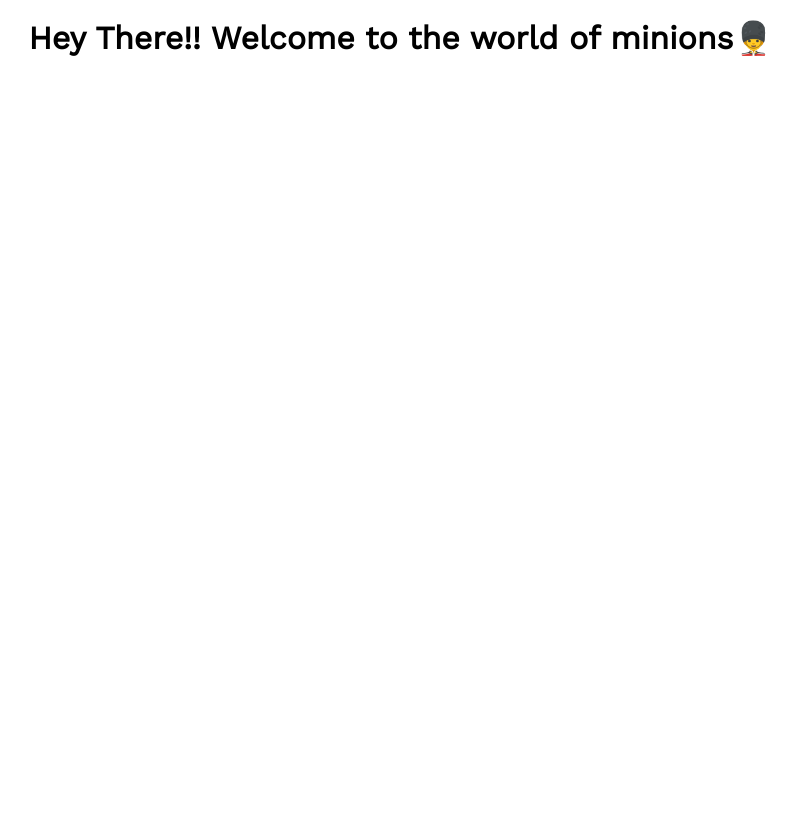
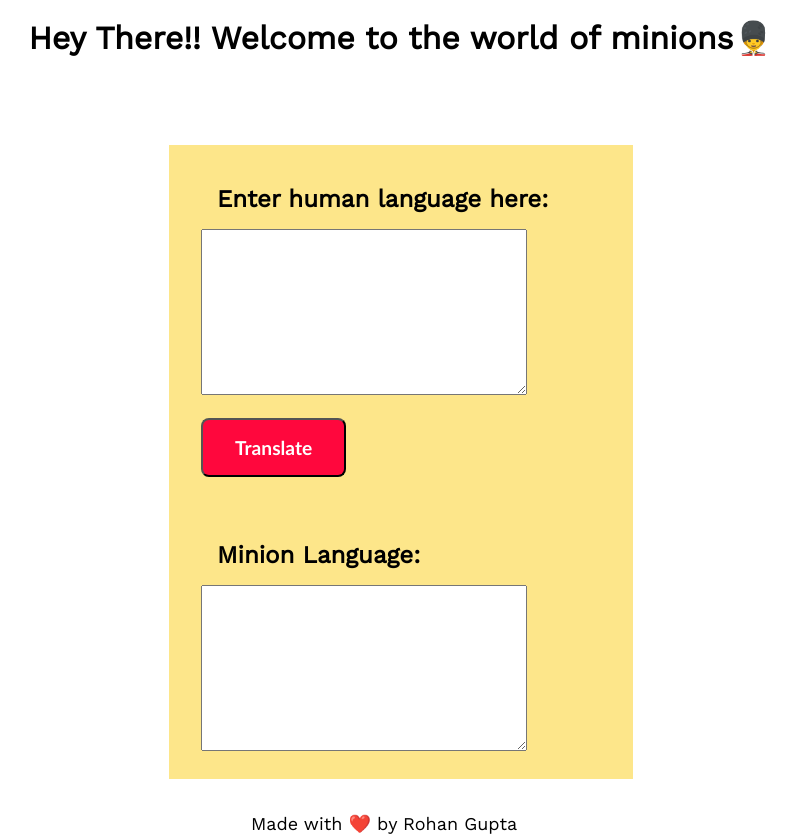
Before and after one commit to rohan9896/translation-app-neogcamp, a plain HTML site: page index.html in a window 1280 px wide. Shown: the part 453-1288 px from the top of the page, without its empty margins (239-1035 px from the left). Before the commit the page ends 800 px from the top, so only its background shows below. Drawn offline with nearby package versions, Linux system fonts and the light colour scheme.

Commit message:
style: html and css part completed

```diff
--- a/css/style.css
+++ b/css/style.css
@@ -16,8 +16,7 @@
 .container {
     margin: 0.5rem 0.5rem;
     padding: 2rem 0rem;
-    border-radius: 5%;
-    background-color: white;
+    background-color: #FDE68A;
 }
 
 .container-center {
@@ -35,7 +34,9 @@
     padding: 1rem 1rem;
 }
 
-.text-area {
-    margin: auto;
-    box-sizing: border-box;
+
+.container .box > textarea {
+    width: 40vh;
+    height: 20vh;
+    font-size: x-large;
 }
--- a/css/stylelib.css
+++ b/css/stylelib.css
@@ -6,7 +6,7 @@
     --section-bg1: #86BBD8;
     --section-bg2: #33658A;
     --footer-color: #000000;
-    --btn-color: #f37121;
+    --btn-color: #ff073d;
 }
 
 
@@ -134,15 +134,18 @@
     font-family: 'Gill Sans', 'Gill Sans MT', Calibri, 'Trebuchet MS', sans-serif;
     font-size: larger;
     font-weight: bold;
-    margin-left: 0.1rem;
-    margin-right: 0.1rem;
+    /* margin: auto; */
+    /* margin-left: 45%;
+    margin-right: 45%; */
+    /* display: flex;
+    justify-content: center; */
 }
 
 .last-line {
-    background-color: #000000;
-    color: white;
+    color: black;
     max-width: 300px;
     margin: auto;
     padding: 0.1rem 0.1rem;
-
+    margin-top: 2rem;
+    font-size: large;
 }
--- a/index.html
+++ b/index.html
@@ -26,10 +26,37 @@
 </header>
 
 
+<div class="container container-center">
+    <h2>Enter human language here:</h2>
+    <div class="box">
+        <textarea name="input" id="input-text" class="text-area"></textarea>
+    </div>
+    <br>
+    <div>
+        <button id="translateButton" class="btn">Translate</button>
+    </div>
+</div>
 
 
 
 
 
+
+
+
+
+<div class="container container-center">
+    <h2>Minion Language:</h2>
+    <div class="box">
+        <textarea name="output" id="output-text" class="text-area"></textarea>
+    </div>
+</div>
+
+
+<p class="last-line">Made with ❤️ by Rohan Gupta </p>
+
+<script src="/script.js"></script>
+
+
 </body>
 </html>
--- /dev/null
+++ b/script.js
@@ -0,0 +1,13 @@
+var input = document.querySelector("#input-text");
+var translateButton = document.querySelector("#translateButton");
+var output = document.querySelector("#output-text");
+
+
+// var url = "https://lessonfourapi.tanaypratap.repl.co/translate/yoda.json";
+
+// function clickHandler() {
+//     console.log("asdfghj");
+// }
+
+
+translateButton.addEventListener("click", clickHandler)
```
